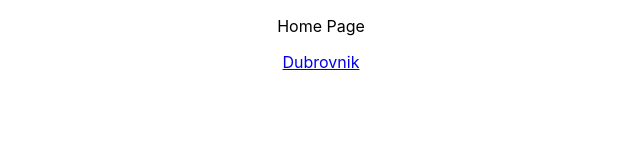
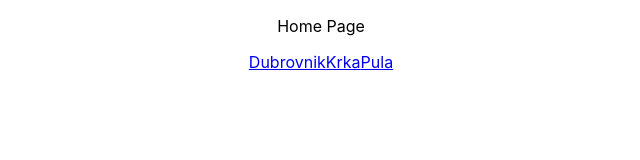
Before and after one commit to mtrent6/travel-scrapbook, a React (Create React App) app in the folder croatia-scrapbook/: page / in a window 1280 px wide. Shown: the top 160 px of the page, without its empty margins (319-959 px from the left). Built offline with nearby package versions, Linux system fonts and the light colour scheme.

Commit message:
adding links to home page

```diff
--- a/croatia-scrapbook/src/App.jsx
+++ b/croatia-scrapbook/src/App.jsx
@@ -11,7 +11,8 @@ function App() {
           Home Page
         </p>
         <Link to="/dubrovnik">Dubrovnik</Link>
-
+        <Link to="/krka">Krka</Link>
+        <Link to="/pula">Pula</Link>
       </header>
     </div>
   );
```
